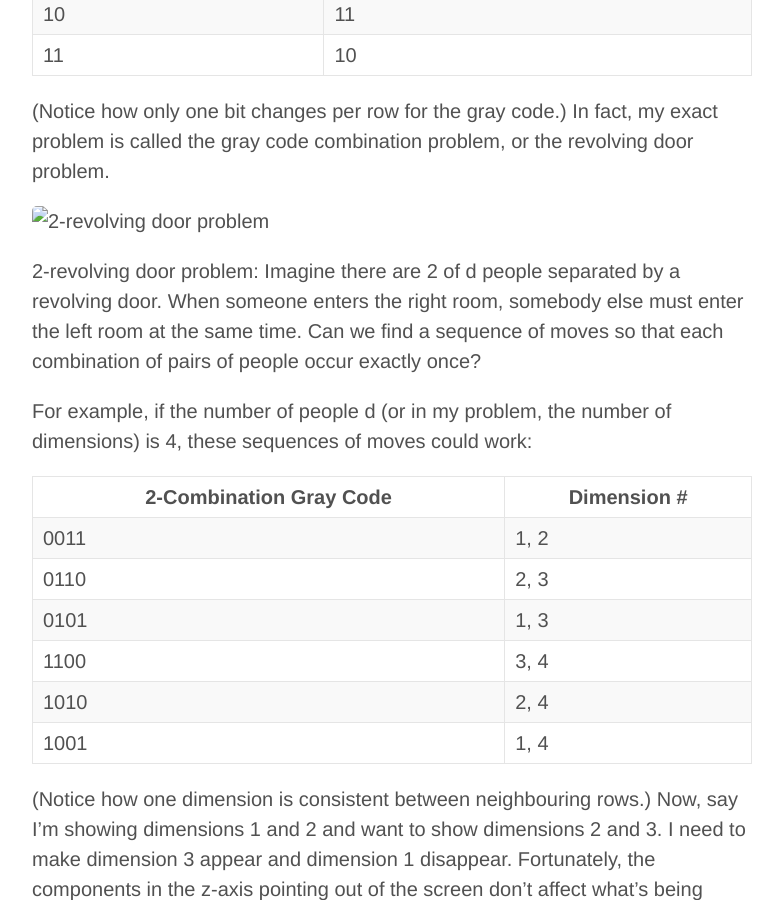
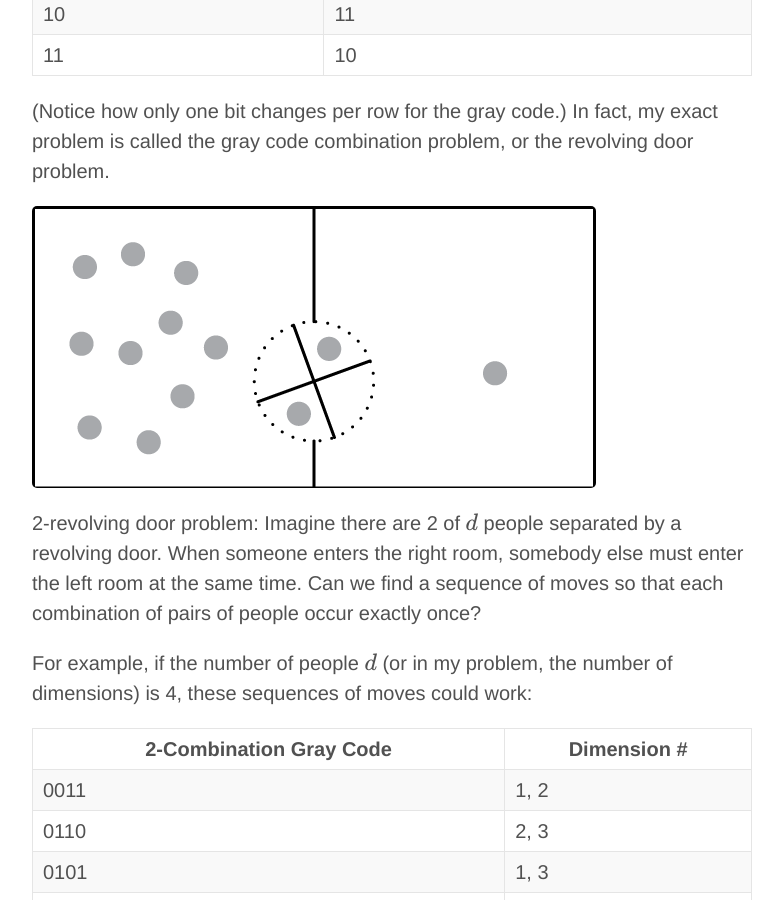
Before and after one commit to victorgan/victorgan.github.io, a Jekyll site: the page built from _posts/2015-03-17-visualizing-dimensions-two-by-two.markdown, in a window 1280 px wide and 900 px high, scrolled down 1121 px. Shown: the whole window, without its empty margins (248-1031 px from the left). Built offline with Jekyll 4.4.1, drawn with Linux system fonts in a browser that asks for light colours; nearby versions of some CDN libraries; library files that are not in the unit come from our copies; formulas are drawn with MathJax 3; comment, search, counter and statistics services are not loaded.

Commit message:
formatting changes

```diff
--- a/_posts/2015-03-17-visualizing-dimensions-two-by-two.markdown
+++ b/_posts/2015-03-17-visualizing-dimensions-two-by-two.markdown
@@ -12,10 +12,8 @@
 even more intuition! So here's a way to generate a video that shows *every*
 pair of dimensions, with smooth rotations between pairs.
 
-![A spiral in 4D]({{ site.url }}/assets/2015-03-17-visualizing.gif)
-
-Here's how it works. I need to choose an which dimension pairs to display
-at what time. To avoid sudden viewpoint changes, only one dimension should
+![A spiral in 4D]({{ site.url }}/assets/posts/2015-03-17-visualizing.gif)
+Here's how it works. I need to choose an which dimension pairs to display at what time. To avoid sudden viewpoint changes, only one dimension should
 change at a time.
 
 Making sure I span the entire set of dimension pairs in an order like this is
@@ -34,13 +32,13 @@
 problem is called the gray code combination problem, or the revolving door
 problem.
 
-![2-revolving door problem]({{ site.url }}/assets/2015-03-17-revolving-door.png)
-2-revolving door problem: Imagine there are 2 of d people separated by a
+![2-revolving door problem]({{ site.url }}/assets/posts/2015-03-17-revolving-door.png)
+2-revolving door problem: Imagine there are 2 of $$d$$ people separated by a
 revolving door. When someone enters the right room, somebody else must enter the
 left room at the same time. Can we find a sequence of moves so that each
 combination of pairs of people occur exactly once?
 
-For example, if the number of people d (or in my problem, the number of
+For example, if the number of people $$d$$ (or in my problem, the number of
 dimensions) is 4, these sequences of moves could work:
 
 | 2-Combination Gray Code | Dimension # |
```
